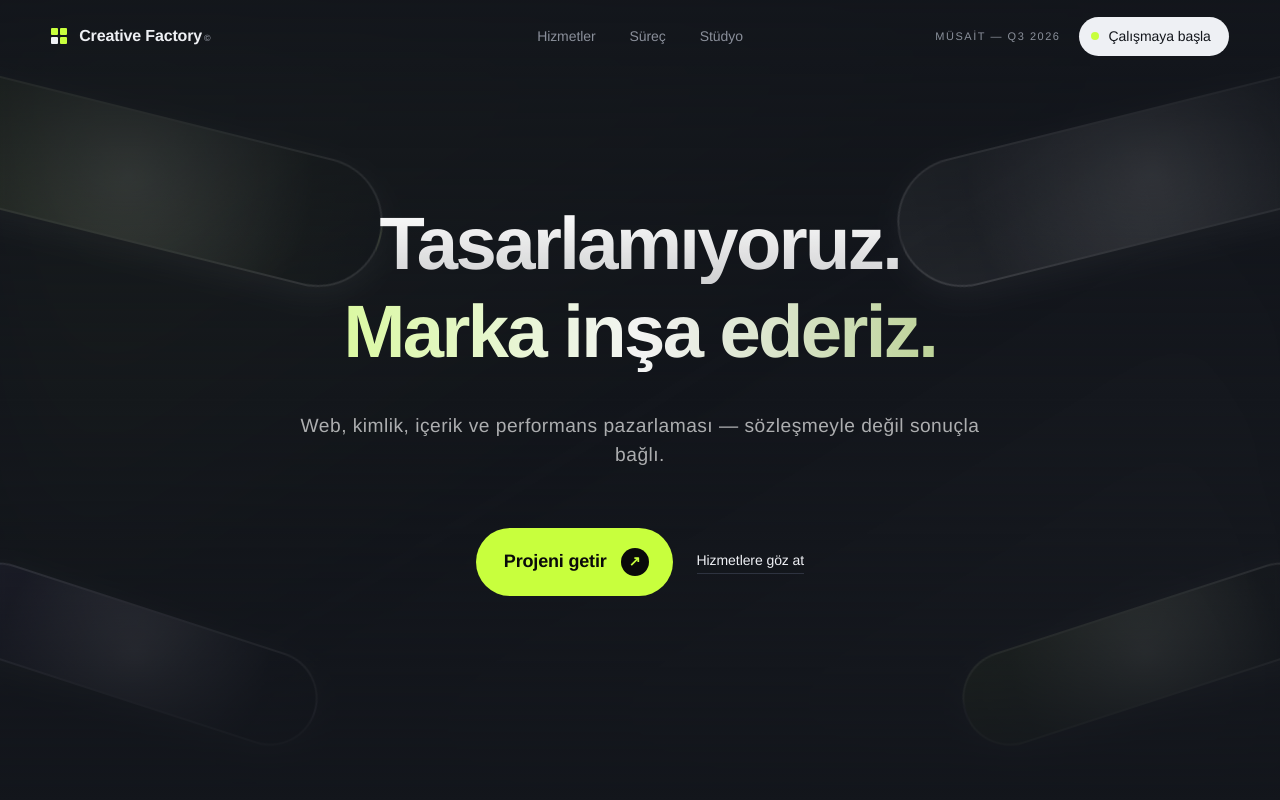
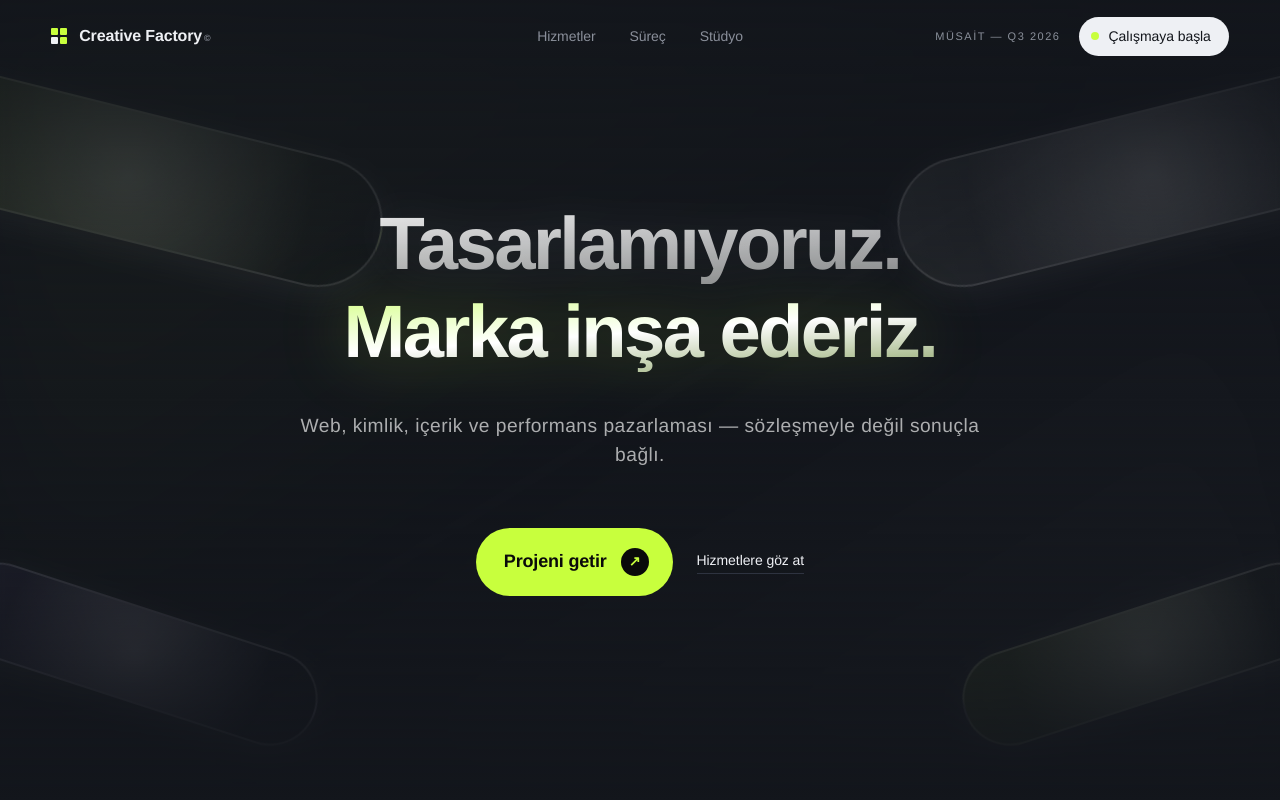
Before and after one commit to oguzhankayan/creativefactory, a Next.js app: page / in a window 1280 px wide. Shown: the top 800 px of the page. Built offline with nearby package versions, Linux system fonts and the light colour scheme.

Commit message:
Hero: glassier title gradients
- diagonal (br) instead of pure horizontal/vertical
- line 1: white → white/70 → white/40 (more depth)
- line 2: lime → bright white peak → lime/50 (more contrast = more glass)
- subtle drop-shadow glow on each line (luminous edge)

```diff
--- a/components/Hero.tsx
+++ b/components/Hero.tsx
@@ -25,10 +25,10 @@ export default function Hero() {
           marginBottom: "clamp(28px, 3vw, 44px)",
         }}
       >
-        <span className="bg-clip-text text-transparent bg-gradient-to-b from-white to-white/80">
+        <span className="bg-clip-text text-transparent bg-gradient-to-br from-white via-white/70 to-white/40 drop-shadow-[0_0_24px_rgba(255,255,255,0.12)]">
           Tasarlamıyoruz.
         </span>
-        <span className="bg-clip-text text-transparent bg-gradient-to-r from-[#c8ff3d] via-white/95 to-[#c8ff3d]/70">
+        <span className="bg-clip-text text-transparent bg-gradient-to-br from-[#c8ff3d] via-white to-[#c8ff3d]/50 drop-shadow-[0_0_32px_rgba(200,255,61,0.25)]">
           Marka inşa ederiz.
         </span>
       </motion.h1>
```
